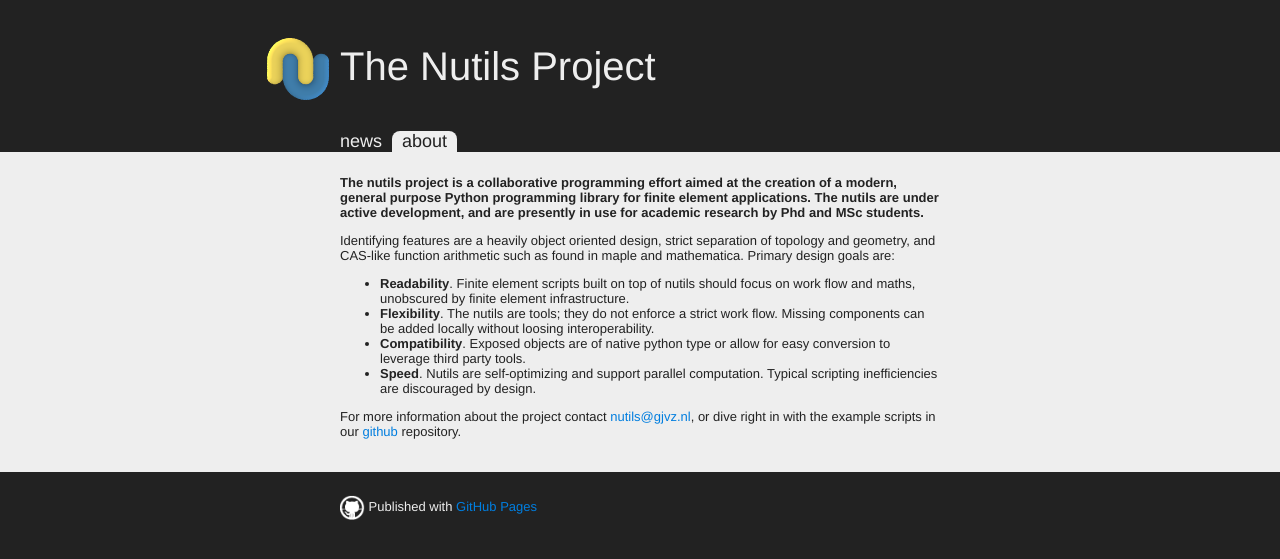
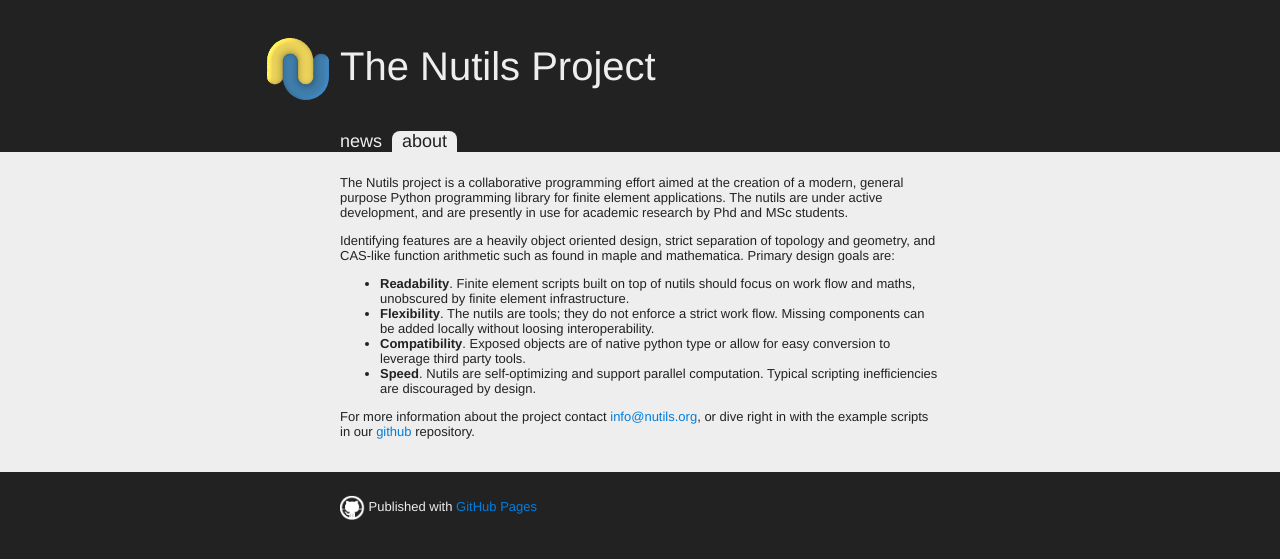
Before and after one commit to nutils/nutils.github.io, a Jekyll site: the page built from about.html, in a window 1280 px wide. Shown: the top 559 px of the page. Built offline with Jekyll 4.4.1, drawn with Linux system fonts in a browser that asks for light colours; Markdown is read by kramdown in place of the engine named in the settings.

Commit message:
remove bold intro, update email address

```diff
--- a/about.html
+++ b/about.html
@@ -3,7 +3,7 @@ layout: default
 title: About
 ---
 
-<p class="intro">The nutils project is a collaborative programming effort aimed
+<p>The Nutils project is a collaborative programming effort aimed
 at the creation of a modern, general purpose Python programming library for
 finite element applications. The nutils are under active development, and are
 presently in use for academic research by Phd and MSc students.</p>
@@ -25,6 +25,6 @@ computation. Typical scripting inefficiencies are discouraged by design.</li>
 </ul>
 
 <p>For more information about the project contact <a
-href="mailto:nutils@gjvz.nl">nutils@gjvz.nl</a>, or dive right in with the
+href="mailto:info@nutils.org">info@nutils.org</a>, or dive right in with the
 example scripts in our <a href="https://github.com/nutils/nutils">github</a>
 repository.</p>
```
